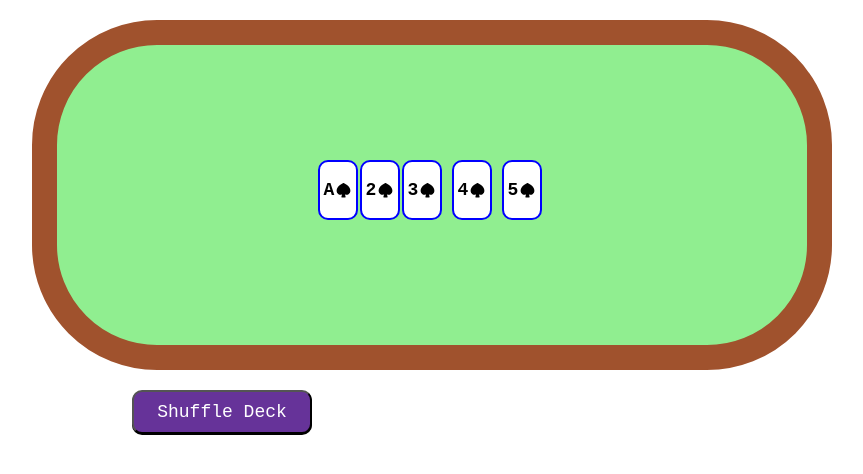
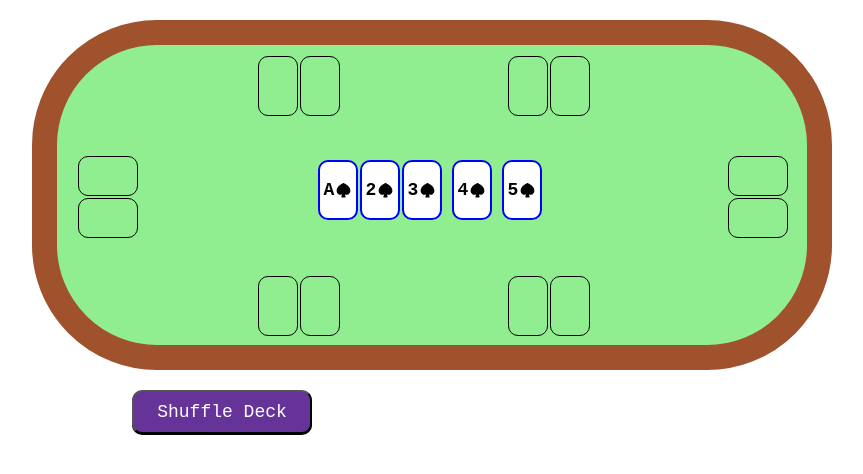
Before and after one commit to barneywhiffin/poker-goblins, a React (Vite) app: page / in a window 1280 px wide. Shown: the top 474 px of the page, without its empty margins (208-1071 px from the left). Built offline with nearby package versions, Linux system fonts and the light colour scheme.

Commit message:
feat: add 6 player slots

```diff
--- a/src/components/card-slot/card-slot.css
+++ b/src/components/card-slot/card-slot.css
@@ -1,7 +1,7 @@
 .card-slot {
     width: 40px;
     height: 60px;
-    margin: 0 1px;
+    margin: 1px;
     border-radius: 10px;
     box-sizing: border-box;
     border: 1.5px solid black;
--- a/src/components/table/Table.tsx
+++ b/src/components/table/Table.tsx
@@ -6,6 +6,22 @@ export default function Table({deck}: {deck: React.JSX.Element[]}) {
     const flopReached = true;
     const turnReached = true;
     const riverReached = true;
+
+    const numPlayers = 4;
+
+    const playerSlots = [];
+
+    // for (let i = 0; i < numPlayers; i++) {
+    //     playerSlots.push(
+    //         <div className="player" style={{top: 100*i}}>
+    //             <CardSlot horizontal={false}/>
+    //             <CardSlot horizontal={false}/>
+    //         </div>
+    //     )
+    // }
+
+    // i think we need to manually fix all the possible slot positions
+    // then simply have a function to map players to the ones we are using
 
     const [flopCard1, flopCard2, flopCard3, turnCard, riverCard] = deck;
 
@@ -21,6 +37,37 @@ export default function Table({deck}: {deck: React.JSX.Element[]}) {
                     <div className="space"></div>
                     {riverReached ? riverCard : <CardSlot horizontal={false}/>}
                 </div>
+                {/* {playerSlots} */}
+
+                <div className="player" style={{top: "230px", left:"450px"}}>
+                    <CardSlot horizontal={false}/>
+                    <CardSlot horizontal={false}/>
+                </div>
+
+                <div className="player" style={{top: "230px", left:"200px"}}>
+                    <CardSlot horizontal={false}/>
+                    <CardSlot horizontal={false}/>
+                </div>
+
+                <div className="player" style={{top: "110px", left:"20px", flexDirection: "column"}}>
+                    <CardSlot horizontal={true}/>
+                    <CardSlot horizontal={true}/>
+                </div>
+
+                <div className="player" style={{top: "10px", left:"200px"}}>
+                    <CardSlot horizontal={false}/>
+                    <CardSlot horizontal={false}/>
+                </div>
+
+                <div className="player" style={{top: "10px", left:"450px"}}>
+                    <CardSlot horizontal={false}/>
+                    <CardSlot horizontal={false}/>
+                </div>
+
+                <div className="player" style={{top: "110px", left:"670px", flexDirection: "column"}}>
+                    <CardSlot horizontal={true}/>
+                    <CardSlot horizontal={true}/>
+                </div>
 
                 {/* TODO: add case switch with all the different table positions, and associated styling for location */}
             </div>
--- a/src/components/table/table.css
+++ b/src/components/table/table.css
@@ -21,6 +21,14 @@
     /* border: 2px solid black; */
 }
 
+.player {
+    position: absolute;
+    display: flex;
+    /* border: 1px solid white; */
+    width: 100px;
+    /* position needs to be determined by tsx.... */
+}
+
 .space {
     width: 8px;
 }
```
